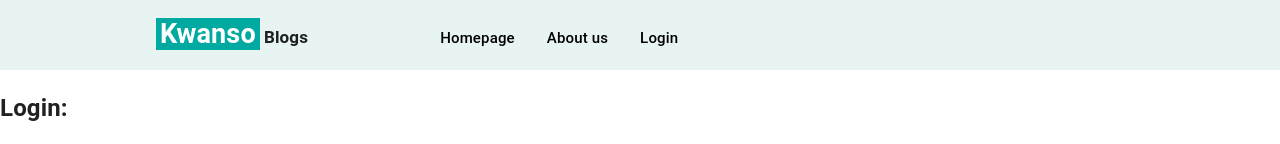
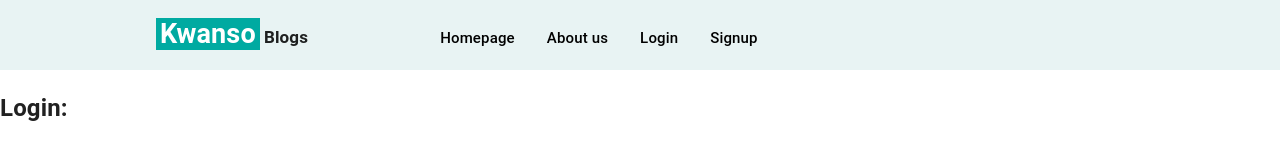
Before and after one commit to faisal-imtiaz/blogs-frontend, a React (Create React App) app: page /login in a window 1280 px wide. Shown: the top 144 px of the page. Built offline with nearby package versions, Linux system fonts and the light colour scheme.

Commit message:
worked on Feedback

```diff
--- a/src/Components/Header.tsx
+++ b/src/Components/Header.tsx
@@ -52,6 +52,11 @@ const Header = () => {
               <StyledButton>Create Blog</StyledButton>
             </Link>
           )}
+          {!userStatus && (
+            <Link to="/signup">
+              <NavLink>Signup</NavLink>
+            </Link>
+          )}
         </div>
       </Container>
     </>
--- a/src/Graphql/Mutations/Users/userMutation.ts
+++ b/src/Graphql/Mutations/Users/userMutation.ts
@@ -6,6 +6,10 @@ export const SIGNUP = gql`
     signup(createUserInputDTO: $createUserInputDTO) {
       name
       email
+      res {
+        status
+        msg
+      }
     }
   }
 `;
```
